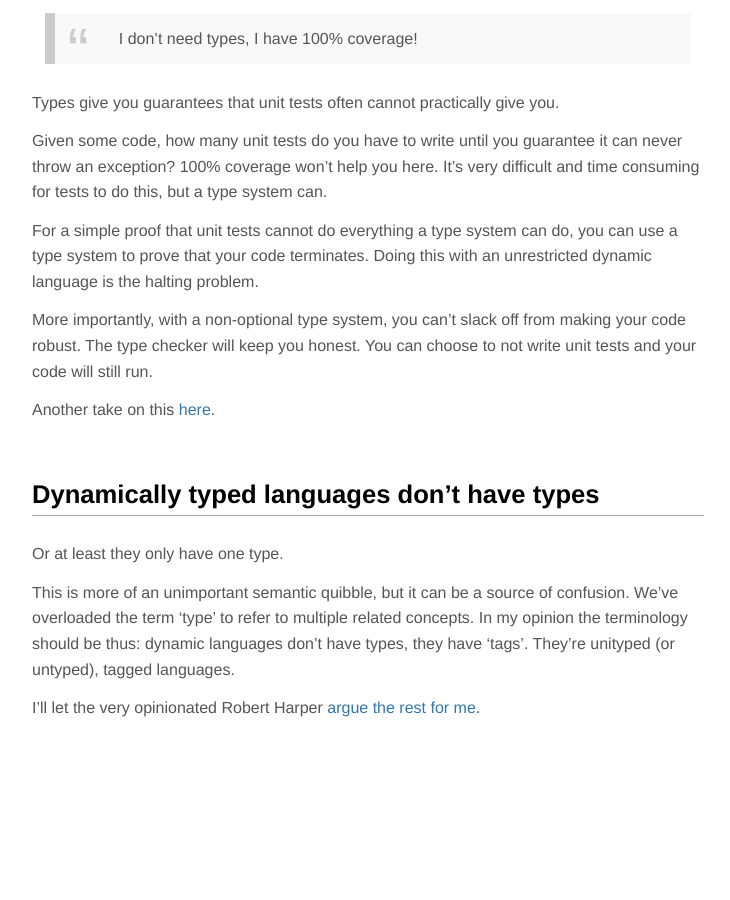
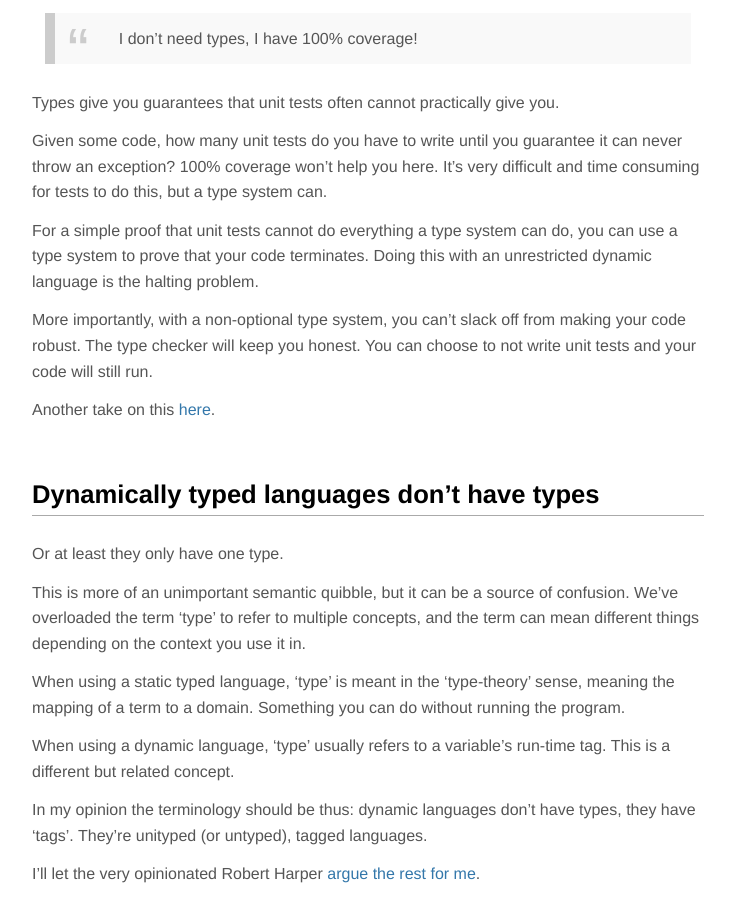
Before and after one commit to KMahoney/kmahoney.github.io, a Jekyll site: the page built from articles/misconceptions-about-types/index.markdown, in a window 1280 px wide and 900 px high, scrolled down 3640 px. Shown: the whole window, without its empty margins (272-1002 px from the left). Built offline with Jekyll 4.4.1, drawn with Linux system fonts in a browser that asks for light colours; before the commit the page ends 4373 px from its top, so only the background shows below that.

```diff
--- a/articles/misconceptions-about-types/index.markdown
+++ b/articles/misconceptions-about-types/index.markdown
@@ -171,8 +171,18 @@ Or at least they only have one type.
 
 This is more of an unimportant semantic quibble, but it can be a
 source of confusion. We've overloaded the term 'type' to refer to
-multiple related concepts. In my opinion the terminology should be
-thus: dynamic languages don't have types, they have 'tags'. They're
-unityped (or untyped), tagged languages.
+multiple concepts, and the term can mean different things depending on
+the context you use it in.
+
+When using a static typed language, 'type' is meant in the
+'type-theory' sense, meaning the mapping of a term to a
+domain. Something you can do without running the program.
+
+When using a dynamic language, 'type' usually refers to a variable's
+run-time tag. This is a different but related concept.
+
+In my opinion the terminology should be thus: dynamic languages don't
+have types, they have 'tags'. They're unityped (or untyped), tagged
+languages.
 
 I'll let the very opinionated Robert Harper [argue the rest for me](https://existentialtype.wordpress.com/2011/03/19/dynamic-languages-are-static-languages/).
```
